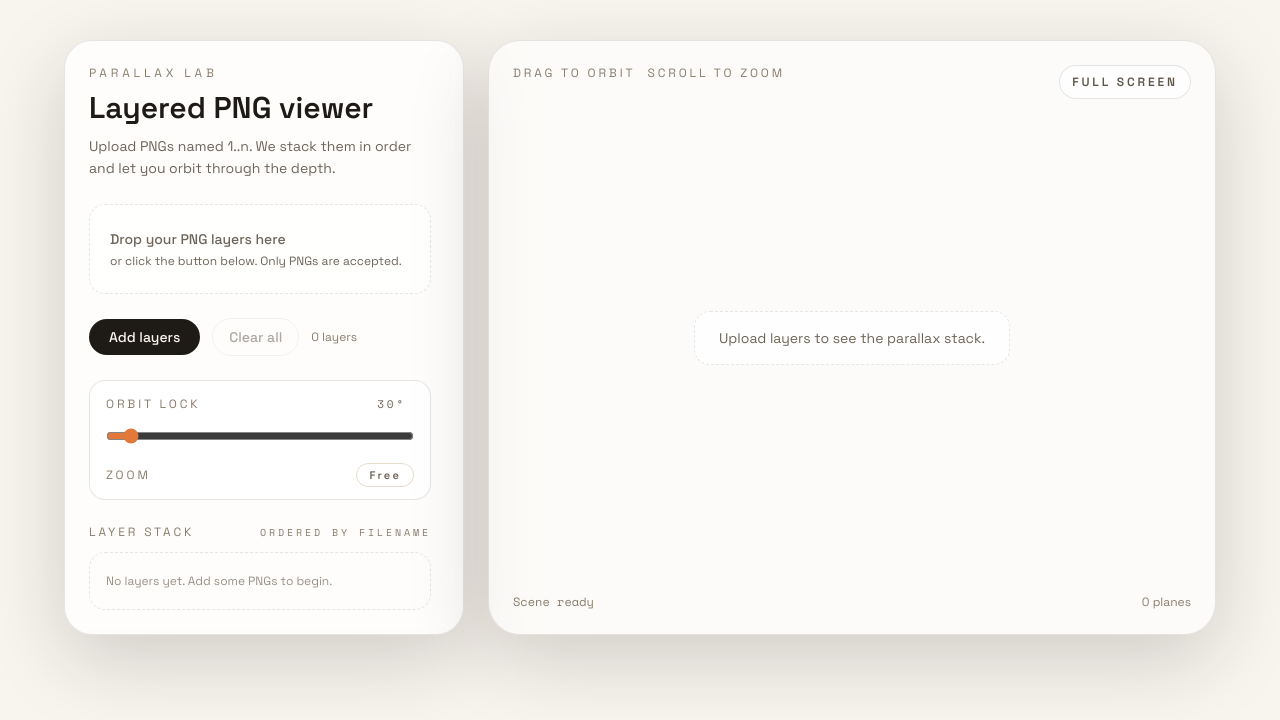
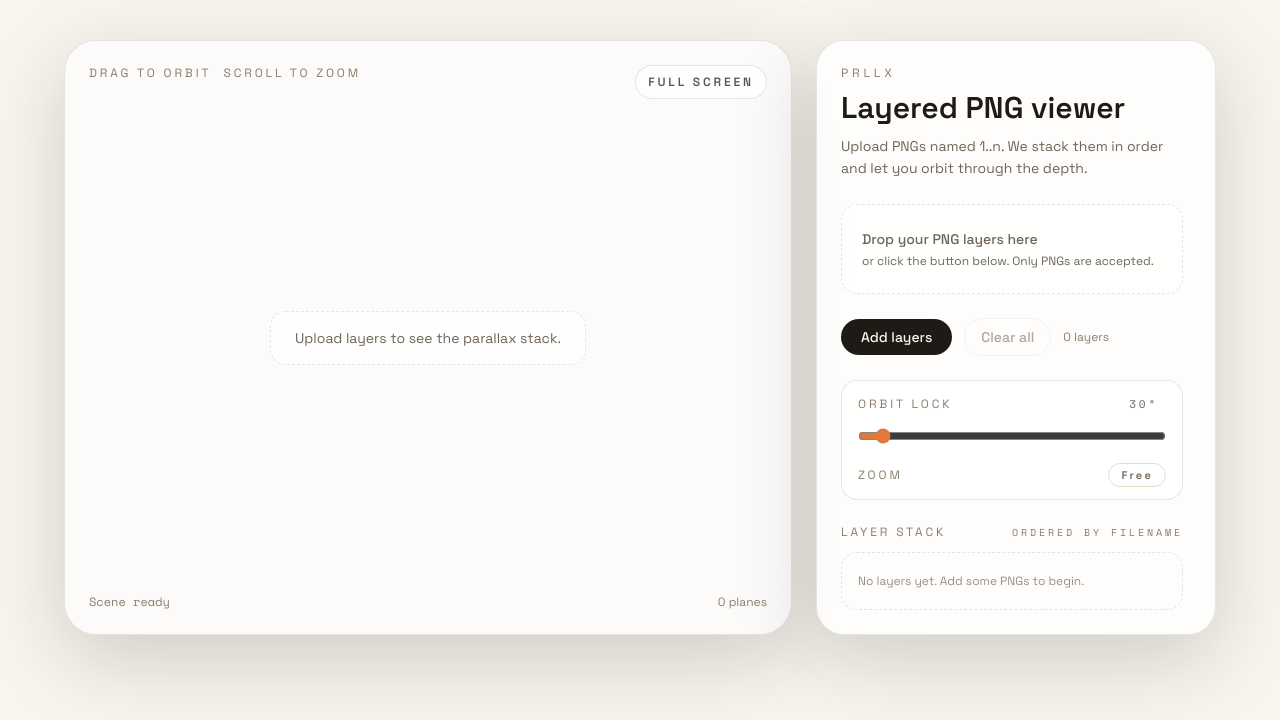
Before and after one commit to ThangHuuVu/prllx, a Next.js app: page / in a window 1280 px wide. Shown: the top 720 px of the page. Built offline with nearby package versions, Linux system fonts and the light colour scheme.

Commit message:
tweak ui

```diff
--- a/src/app/layout.tsx
+++ b/src/app/layout.tsx
@@ -16,7 +16,7 @@ const spaceMono = Space_Mono({
 });
 
 export const metadata: Metadata = {
-  title: "Parallax Layer Viewer",
+  title: "prllx",
   description: "Upload PNG layers and explore them in a 3D parallax scene.",
 };
 
--- a/src/app/page.tsx
+++ b/src/app/page.tsx
@@ -245,7 +245,7 @@ export default function Home() {
       >
         <div className="space-y-2 px-6 pt-6">
           <p className="text-xs uppercase tracking-[0.32em] text-[#8b7c6a]">
-            Parallax Lab
+            prllx
           </p>
           <h1 className="text-3xl font-semibold leading-tight text-[#1e1b16]">
             Layered PNG viewer
@@ -541,12 +541,6 @@ export default function Home() {
   return (
     <div className="min-h-screen px-6 py-10">
       <main className="mx-auto flex w-full max-w-6xl flex-col gap-6 lg:flex-row">
-        {!isFullscreen &&
-          renderControlsPanel(
-            "w-full order-2 self-start lg:order-none lg:w-[400px]",
-            "max-h-[calc(100vh-80px)]"
-          )}
-
         <section
           ref={viewerRef}
           className="order-1 relative flex min-h-[60vh] flex-1 flex-col overflow-hidden rounded-[32px] border border-black/10 bg-white/60 shadow-[var(--shadow)] lg:order-none"
@@ -574,17 +568,15 @@ export default function Home() {
                 {showOverlayControls ? "Hide controls" : "Show controls"}
               </button>
             ) : null}
+            {isFullscreen && showOverlayControls
+              ? renderControlsPanel(
+                  "hidden sm:flex w-[400px] max-w-[55vw]",
+                  "max-h-[calc(100vh-140px)]"
+                )
+              : null}
           </div>
           {isFullscreen ? (
             <>
-              <div className="absolute left-6 top-6 z-20 hidden sm:block">
-                {showOverlayControls
-                  ? renderControlsPanel(
-                      "w-[200px] max-w-[55vw]",
-                      "max-h-[calc(100vh-140px)]"
-                    )
-                  : null}
-              </div>
               <div className="absolute inset-x-4 bottom-6 z-20 sm:hidden">
                 {showOverlayControls
                   ? renderControlsPanel(
@@ -613,6 +605,12 @@ export default function Home() {
             </span>
           </div>
         </section>
+
+        {!isFullscreen &&
+          renderControlsPanel(
+            "w-full order-2 self-start lg:order-none lg:w-[400px]",
+            "max-h-[calc(100vh-80px)]"
+          )}
       </main>
     </div>
   );
```
